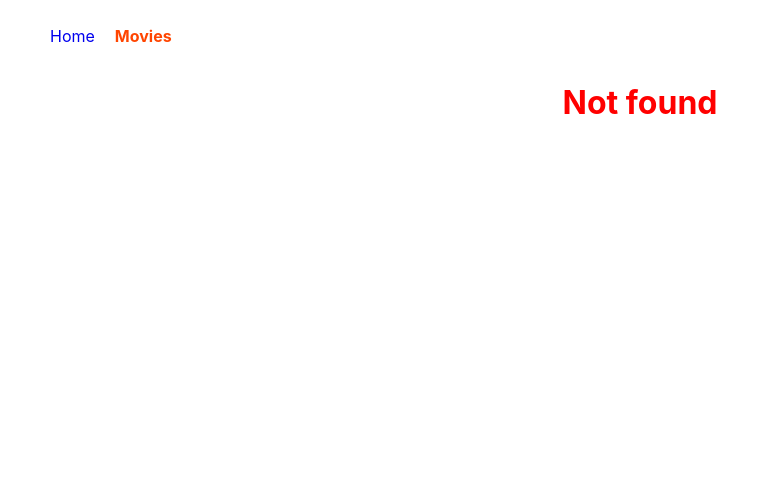
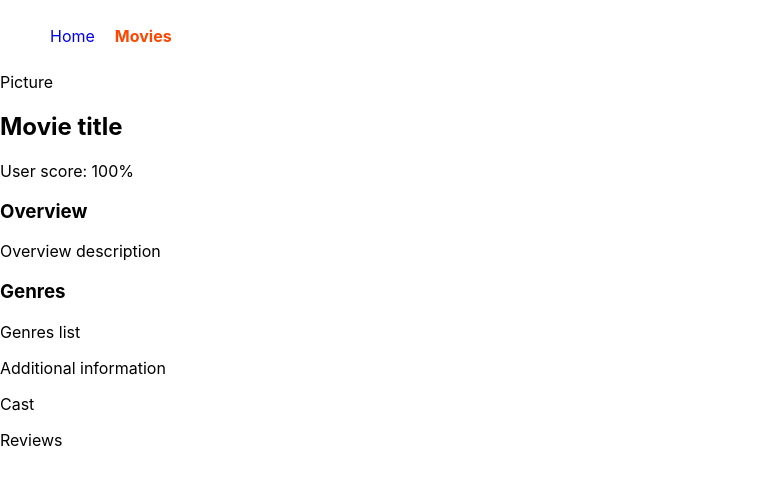
Before and after one commit to Bogdan8633/goit-react-hw-05-movies, a React (Create React App) app: page /movies/1 in a window 1280 px wide. Before the commit this address had no page. Shown: the top 484 px of the page, without its empty margins (0-779 px from the left). Built offline with nearby package versions, Linux system fonts and the light colour scheme.

Commit message:
add-singleMoviePage

```diff
--- a/src/components/App.jsx
+++ b/src/components/App.jsx
@@ -4,6 +4,7 @@ import Navbar from 'modules/Navbar/Navbar';
 import HomePage from 'pages/HomePage/HomePage';
 import MoviesPage from 'pages/MoviesPage/MoviesPage';
 import NotFoundPage from 'pages/NotFoundPage/NotFoundPage';
+import SingleMoviePage from 'pages/HomePage/SinglePost/SingleMoviePage';
 
 export const App = () => {
   return (
@@ -11,6 +12,7 @@ export const App = () => {
       <Navbar />
       <Routes>
         <Route path="/" element={<HomePage />} />
+        <Route path="/movies/:id" element={<SingleMoviePage />} />
         <Route path="/movies" element={<MoviesPage />} />
         <Route path="*" element={<NotFoundPage />} />
       </Routes>
--- /dev/null
+++ b/src/pages/HomePage/SinglePost/SingleMoviePage.jsx
@@ -0,0 +1,24 @@
+const SingleMoviePage = () => {
+  return (
+    <>
+      <div>
+        <div>Picture</div>
+        <h2>Movie title</h2>
+        <p>
+          User score: <span>100%</span>
+        </p>
+        <h3>Overview</h3>
+        <p>Overview description</p>
+        <h3>Genres</h3>
+        <p>Genres list</p>
+      </div>
+      <div>
+        <p>Additional information</p>
+        <p>Cast</p>
+        <p>Reviews</p>
+      </div>
+    </>
+  );
+};
+
+export default SingleMoviePage;
```
Also changed, not shown: src/pages/HomePage/SinglePost/singleMoviePage.module.css (added).
